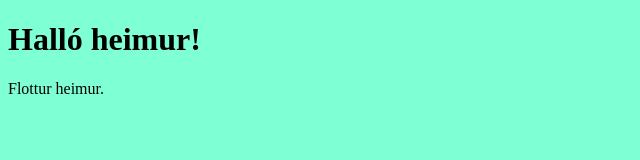
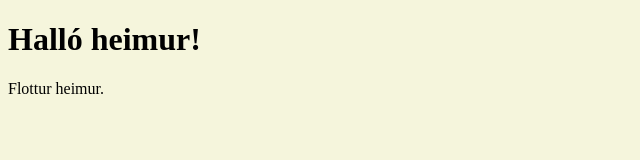
Before and after one commit to dingari/test-fyrir-silju, a plain HTML site: page index.html in a window 1280 px wide. Shown: the whole page, without its empty margins (0-640 px from the left). Drawn offline with Linux system fonts and the light colour scheme.

Commit message:
Ljósari litur í bakgrunn

```diff
--- a/stylesheet.css
+++ b/stylesheet.css
@@ -1,3 +1,3 @@
 body {
-    background-color: aquamarine;
+    background-color:beige;
 }
```
